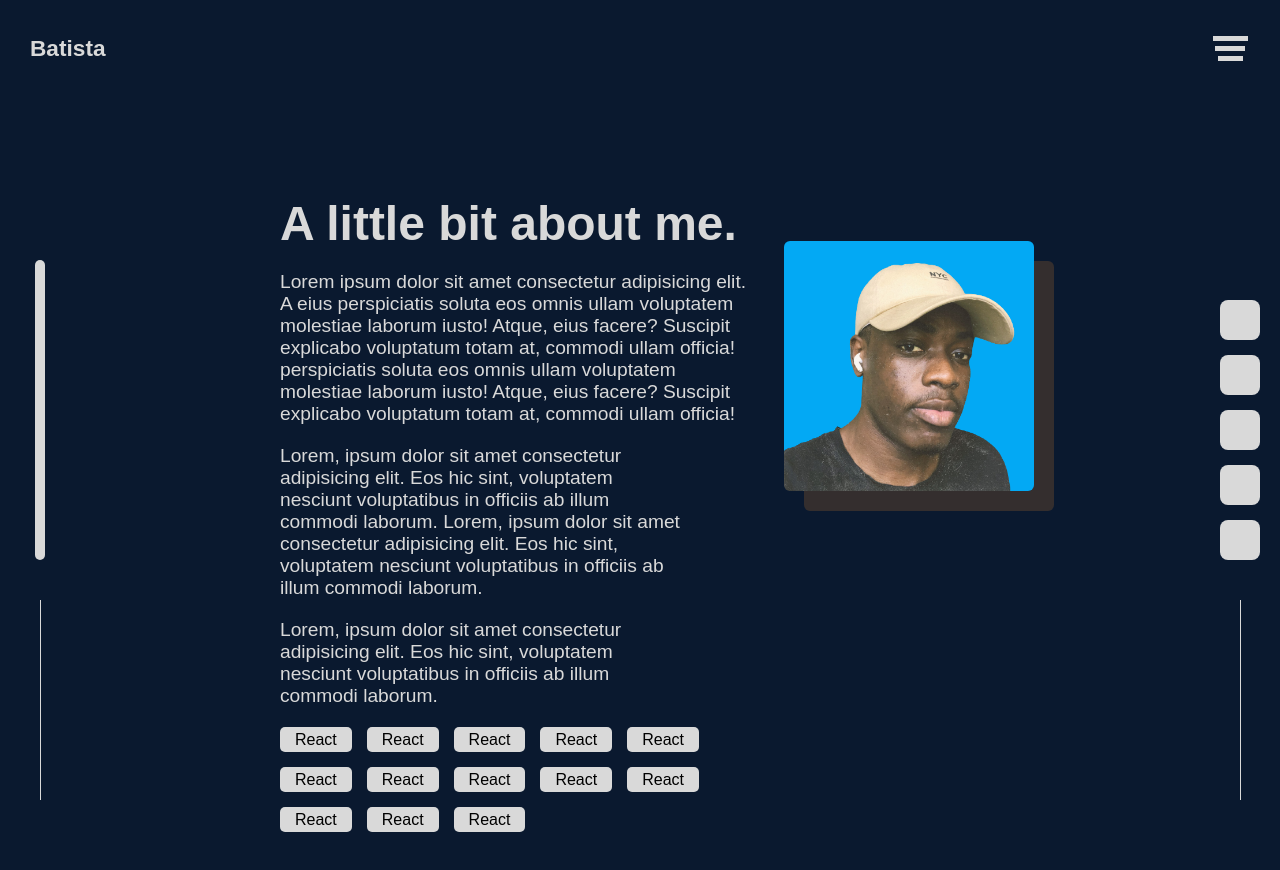
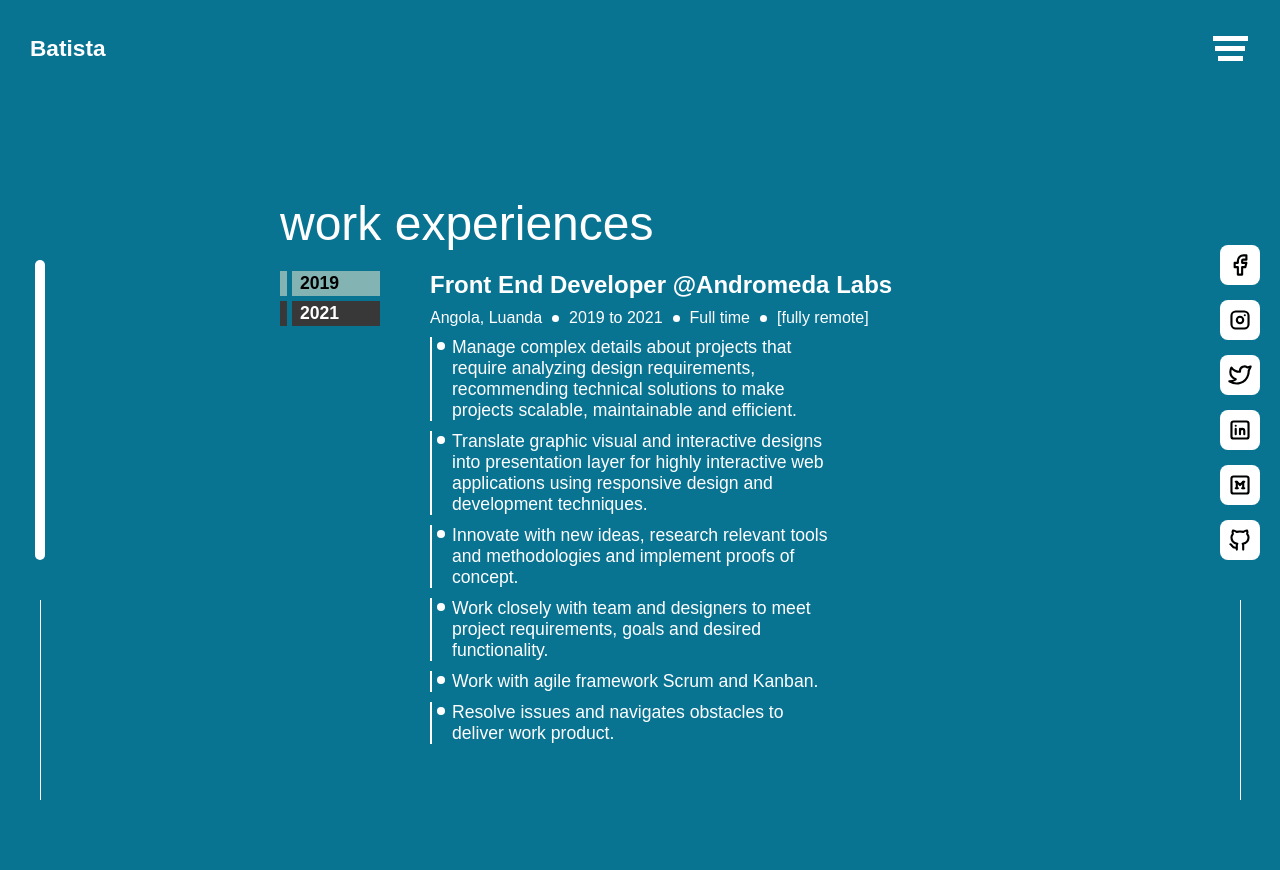
Before and after one commit to BatistaTony/batista-dev, a React (Create React App) app: page / in a window 1280 px wide. Shown: the top 870 px of the page. After the commit the page ends 800 px from the top, so only its background shows below. Built offline with nearby package versions, Linux system fonts and the light colour scheme.

Commit message:
feat: create a work experience section

```diff
--- a/package.json
+++ b/package.json
@@ -14,6 +14,8 @@
     "graphql": "^16.5.0",
     "react": "^18.2.0",
     "react-dom": "^18.2.0",
+    "react-iconly": "^2.2.5",
+    "react-icons": "^4.4.0",
     "react-scripts": "^2.1.3",
     "styled-components": "^5.3.5",
     "typescript": "^4.7.4",
--- a/src/App.tsx
+++ b/src/App.tsx
@@ -2,6 +2,7 @@ import React from "react";
 import { ThemeProvider } from "styled-components";
 import { Layout } from "./components/layout/layout";
 import About from "./components/section/About";
+import ExperienceHistory from "./components/section/Experience";
 import Hero from "./components/section/Hero";
 import { GlobalStyle, theme } from "./styles/global.style";
 
@@ -12,7 +13,8 @@ function App() {
         <GlobalStyle />
         <Layout>
           {/* <Hero /> */}
-          <About />
+          {/* <About /> */}
+          <ExperienceHistory />
         </Layout>
       </div>
     </ThemeProvider>
--- /dev/null
+++ b/src/components/section/Experience/index.tsx
@@ -0,0 +1,130 @@
+import React, { useState } from "react";
+import { ContractType, ExperienceHistoryType } from "../../../typescript/types";
+
+import {
+  ExperienceHistoryContainer,
+  ExperienceHistoryContainerContent,
+  ExperienceCompanyName,
+  ExperienceCompanyTime,
+  ExperienceContent,
+  ExperienceDescription,
+  ExperienceDescriptionItem,
+  ExperienceTitle,
+  ExperienceYears,
+  ExperienceYearsItem,
+} from "./styles";
+
+const ExperienceHistory = () => {
+  const [experienceHistoryData, setExperienceHistoryData] = useState<
+    ExperienceHistoryType[]
+  >([
+    {
+      id: "1",
+      company: {
+        name: "Andromeda Labs",
+        website: "https://www.andromedalabs.com.ao",
+      },
+      position: "Front End Developer",
+      date: {
+        from: "2019",
+        to: "2021",
+      },
+      description: [
+        "Manage complex details about projects that require analyzing design requirements, recommending technical solutions to make projects scalable, maintainable and efficient.",
+        "Translate graphic visual and interactive designs into presentation layer for highly interactive web applications using responsive design and development techniques.",
+        "Innovate with new ideas, research relevant tools and methodologies and implement proofs of concept.",
+        "Work closely with team and designers to meet project requirements, goals and desired functionality.",
+        "Work with agile framework Scrum and Kanban.",
+        "Resolve issues and navigates obstacles to deliver work product.",
+      ],
+      address: "Angola, Luanda",
+      isRemote: true,
+      contractType: ContractType.Fulltime,
+    },
+    {
+      id: "2",
+      company: { name: "Hero99", website: "https://www.hero99.com.br" },
+      position: "Front End Developer",
+      date: {
+        from: "2021",
+        to: "2022",
+      },
+      description: [
+        "Translate the UI made by designer to a functional web application.",
+        "Do a pair programming with team to solve issues.",
+        "Refactor a lot of components on production.",
+        "Improve existent code of some components, adding clean code and make more reusable components.",
+        "Meeting with designer’s team to discuss ideas of new features.",
+        "Write tests for components.",
+      ],
+      address: "Brasil, Curitiba",
+      isRemote: true,
+      contractType: ContractType.Fulltime,
+    },
+  ]);
+
+  const [activeExperienceHistory, setActiveExperienceHistory] = useState<
+    ExperienceHistoryType
+  >(experienceHistoryData[0]);
+
+  const chooseExperienceHistory = (id: string) => {
+    const found = experienceHistoryData.find((exp) => exp.id === id);
+
+    if (found) {
+      setActiveExperienceHistory(found);
+    }
+  };
+
+  return (
+    <ExperienceHistoryContainer>
+      <ExperienceTitle>work experiences</ExperienceTitle>
+      <ExperienceHistoryContainerContent>
+        <ExperienceYears>
+          <div className="years-list">
+            <div className="sept-brdr" />
+            {experienceHistoryData.map((historyItem) => (
+              <ExperienceYearsItem
+                onClick={() => chooseExperienceHistory(historyItem.id)}
+                isActive={historyItem.id === activeExperienceHistory.id}
+                key={historyItem.id}
+              >
+                {historyItem.date.from}
+              </ExperienceYearsItem>
+            ))}
+          </div>
+        </ExperienceYears>
+        <ExperienceContent>
+          <ExperienceCompanyName>
+            {activeExperienceHistory.position} @
+            <a href={`${activeExperienceHistory.company.website}`}>
+              {activeExperienceHistory.company.name}
+            </a>
+          </ExperienceCompanyName>
+          <ExperienceCompanyTime>
+            {activeExperienceHistory.address} <div className="dot" />
+            {activeExperienceHistory.date.from} {" to "}
+            {activeExperienceHistory.date.to}
+            <div className="dot" />
+            {activeExperienceHistory.contractType}
+            {activeExperienceHistory.isRemote && (
+              <>
+                <div className="dot" />
+                {"[fully remote]"}
+              </>
+            )}
+          </ExperienceCompanyTime>
+          <ExperienceDescription>
+            {activeExperienceHistory.description.map((desc) => (
+              <ExperienceDescriptionItem>
+                <div className="item-dot" />
+                <p>{desc}</p>
+              </ExperienceDescriptionItem>
+            ))}
+          </ExperienceDescription>
+        </ExperienceContent>
+      </ExperienceHistoryContainerContent>
+    </ExperienceHistoryContainer>
+  );
+};
+
+export default ExperienceHistory;
--- /dev/null
+++ b/src/components/section/Experience/styles.ts
@@ -0,0 +1,130 @@
+import styled from "styled-components";
+
+export const ExperienceHistoryContainer = styled.div`
+  width: 100%;
+`;
+
+export const ExperienceHistoryContainerContent = styled.div`
+  width: 100%;
+  display: grid;
+  grid-template-columns: 100px auto;
+`;
+
+export const ExperienceTitle = styled.div`
+  font-size: 3rem;
+  color: ${(props) => props.theme.colors.primaryWhite};
+  margin-bottom: 20px;
+`;
+
+export const ExperienceYears = styled.div`
+  width: 100%;
+  height: auto;
+
+  .years-list {
+    display: flex;
+    flex-direction: column;
+    justify-content: flex-start;
+    position: relative;
+  }
+
+  .sept-brdr {
+    width: 5px;
+    background: #097392;
+    position: absolute;
+    z-index: 1;
+    height: 100%;
+    margin-left: 7px;
+  }
+`;
+
+interface ExperienceYearsItemProps {
+  isActive: boolean;
+}
+
+// #097392
+// #83b4b3
+// ##fff0ce
+// #d55534
+// #383838
+
+export const ExperienceYearsItem = styled.div<ExperienceYearsItemProps>`
+  width: 100%;
+  height: 25px;
+  background-color: ${({ isActive }) => (isActive ? "#83b4b3" : "#383838")};
+  font-size: 1.1rem;
+  color: ${({ isActive, theme }) =>
+    isActive ? "" : theme.colors.primaryWhite};
+  display: flex;
+  align-items: center;
+  justify-content: flex-start;
+  padding-left: 20px;
+  box-sizing: border-box;
+  font-weight: 700;
+  cursor: pointer;
+  transition: 0.5s;
+  margin-bottom: 5px;
+
+  &:hover {
+    background: #83b4b3;
+  }
+`;
+
+export const ExperienceContent = styled.div`
+  margin-left: 50px;
+`;
+
+export const ExperienceCompanyName = styled.h1`
+  font-size: 1.5rem;
+  color: ${(props) => props.theme.colors.primaryWhite};
+
+  a {
+    text-decoration: none;
+    color: ${(props) => props.theme.colors.primaryWhite};
+  }
+`;
+
+export const ExperienceCompanyTime = styled.p`
+  font-size: 1rem;
+  color: ${(props) => props.theme.colors.primaryWhite};
+  display: flex;
+  flex-direction: row;
+  align-items: center;
+  margin-top: 10px;
+
+  .dot {
+    width: 7px;
+    height: 7px;
+    border-radius: 50%;
+    background-color: ${(props) => props.theme.colors.primaryWhite};
+    margin-right: 10px;
+    margin-left: 10px;
+  }
+`;
+
+export const ExperienceDescription = styled.div`
+  margin-top: 10px;
+`;
+
+export const ExperienceDescriptionItem = styled.div`
+  display: grid;
+  grid-template-columns: 10px auto;
+  margin-bottom: 10px;
+  border-left: 2px solid ${(props) => props.theme.colors.primaryWhite};
+  padding-left: 5px;
+
+  .item-dot {
+    width: 8px;
+    height: 8px;
+    border-radius: 50%;
+    background-color: ${(props) => props.theme.colors.primaryWhite};
+    margin-right: 10px;
+    margin-top: 5px;
+  }
+
+  p {
+    font-size: 1.1rem;
+    color: ${(props) => props.theme.colors.primaryWhite};
+    margin-left: 5px;
+    width: 70%;
+  }
+`;
--- a/src/components/section/Networks/index.tsx
+++ b/src/components/section/Networks/index.tsx
@@ -1,13 +1,29 @@
 import React from "react";
 import { NetworksContainer, NetWorkItem } from "./style";
+import { Work } from "react-iconly";
+import {
+  TbBrandFacebook,
+  TbBrandInstagram,
+  TbBrandLinkedin,
+  TbBrandTwitter,
+  TbBrandMedium,
+  TbBrandGithub,
+} from "react-icons/tb";
+
+const NETWORK_LIST = [
+  { icon: <TbBrandFacebook />, url: "facebook" },
+  { icon: <TbBrandInstagram />, url: "instagram" },
+  { icon: <TbBrandTwitter />, url: "twitter" },
+  { icon: <TbBrandLinkedin />, url: "linkDin" },
+  { icon: <TbBrandMedium />, url: "medium" },
+  { icon: <TbBrandGithub />, url: "github" },
+];
 
 const Networks = () => {
-  const newtWorks = [1, 2, 3, 4, 5];
-
   return (
     <NetworksContainer>
-      {newtWorks.map((newtWork) => (
-        <NetWorkItem />
+      {NETWORK_LIST.map((newtWork) => (
+        <NetWorkItem key={newtWork.url}>{newtWork.icon}</NetWorkItem>
       ))}
     </NetworksContainer>
   );
--- a/src/components/section/Networks/style.ts
+++ b/src/components/section/Networks/style.ts
@@ -11,8 +11,15 @@ export const NetworksContainer = styled.div`
 export const NetWorkItem = styled.div`
   width: 40px;
   height: 40px;
-  background: ${(props) => props.theme.colors.primaryWhite};
+  background-color: ${(props) => props.theme.colors.primaryWhite};
   border-radius: 8px;
   margin-top: 15px;
   cursor: pointer;
+  display: flex;
+  align-items: center;
+  justify-content: center;
+
+  svg {
+    transform: scale(1.6);
+  }
 `;
--- a/src/styles/global.style.ts
+++ b/src/styles/global.style.ts
@@ -8,13 +8,24 @@ export const GlobalStyle = createGlobalStyle`
     }
 
     body {
-      background-color: #0A192F;
+      background-color: #097392;
     }
 `;
 
 export const theme: DefaultTheme = {
   colors: {
     bg: "#0A192F",
-    primaryWhite: "#d9d9d9",
+    primaryWhite: "#fff",
   },
 };
+
+/*
+
+#097392
+#83b4b3
+##fff0ce
+#d55534
+#383838
+
+
+*/
--- /dev/null
+++ b/src/typescript/types.ts
@@ -0,0 +1,22 @@
+export interface ExperienceHistoryType {
+  id: string;
+  date: {
+    from: string;
+    to: string;
+  };
+  position: string;
+  company: {
+    name: string;
+    website: string;
+  };
+  description: string[];
+  isRemote: boolean;
+  address: string;
+  contractType: ContractType;
+}
+
+export enum ContractType {
+  "Fulltime" = "Full time",
+  "Parttime" = "Part time",
+  "Freelancer" = "Freelancer",
+}
```
Also changed, not shown: 1 other file (tests, documents, lock files or other folders).
